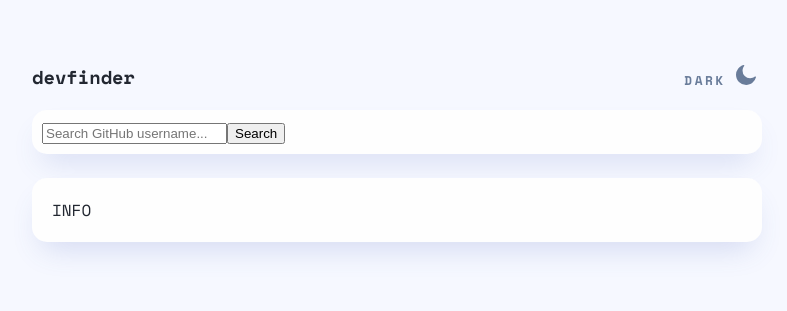
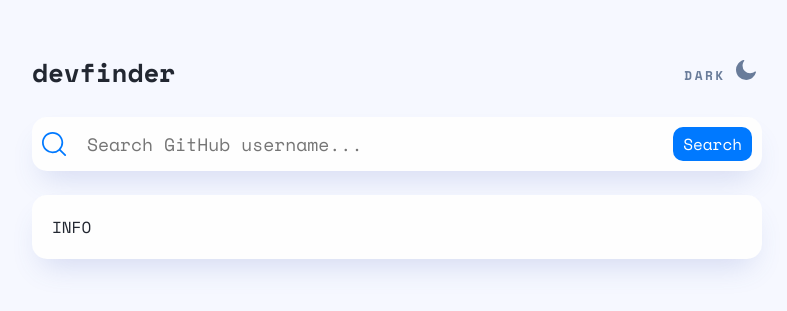
Before and after one commit to erebiel/devfinder, a React (Create React App) app: page / in a window 1280 px wide. Shown: the part 257-568 px from the top of the page, without its empty margins (243-1030 px from the left). Built offline with nearby package versions, Linux system fonts and the light colour scheme.

Commit message:
Start styling searchbar

```diff
--- a/public/style.css
+++ b/public/style.css
@@ -26,6 +26,10 @@ header {
   align-items: center;
 }
 
+h3 {
+    font-size: 26px;
+}
+
 .header--mode {
   cursor: pointer;
   background: transparent;
@@ -42,6 +46,34 @@ header {
   border-radius: 15px;
   padding: 10px;
   margin-bottom: 24px;
+  display: flex;
+  justify-content: space-between;
+  align-items: center;
+
+}
+
+.search--input {
+  width: 100%;
+  padding: 0 20px;
+  font-family: "Space Mono", monospace;
+  font-size: 18px;
+  line-height: 25px;
+  border: none;
+  background-color: transparent;
+}
+
+.search--input:focus {
+    outline: none;
+}
+
+.search--btn {
+    background-color: #0079FF;
+    color: #FFFFFF;
+    font-family: "Space Mono", monospace;
+    font-size: 16px;
+    border: none;
+    padding: 5px 10px;
+    border-radius: 10px;
 }
 
 main {
--- a/src/components/SearchBar.js
+++ b/src/components/SearchBar.js
@@ -9,15 +9,24 @@ export default function SearchBar(props) {
         boxShadow: '0px 16px 30px -10px rgba(70, 96, 187, 0.2)'
       }
 
+      const inputstyles = props.darkMode ? {
+          color: '#FFFFFF'
+      } : {
+          color: '#4B6A9B'
+      }
+
     return(
         <div className="searchbar" style={styles}>
+          <img src="./assets/icon-search.svg" alt="Search icon" />
           <input
             type="text"
             name="username"
             id="username"
             placeholder="Search GitHub username..."
+            className="search--input"
+            style={inputstyles}
           />
-          <button>Search</button>
+          <button className="search--btn">Search</button>
         </div>
     )
 }
```
